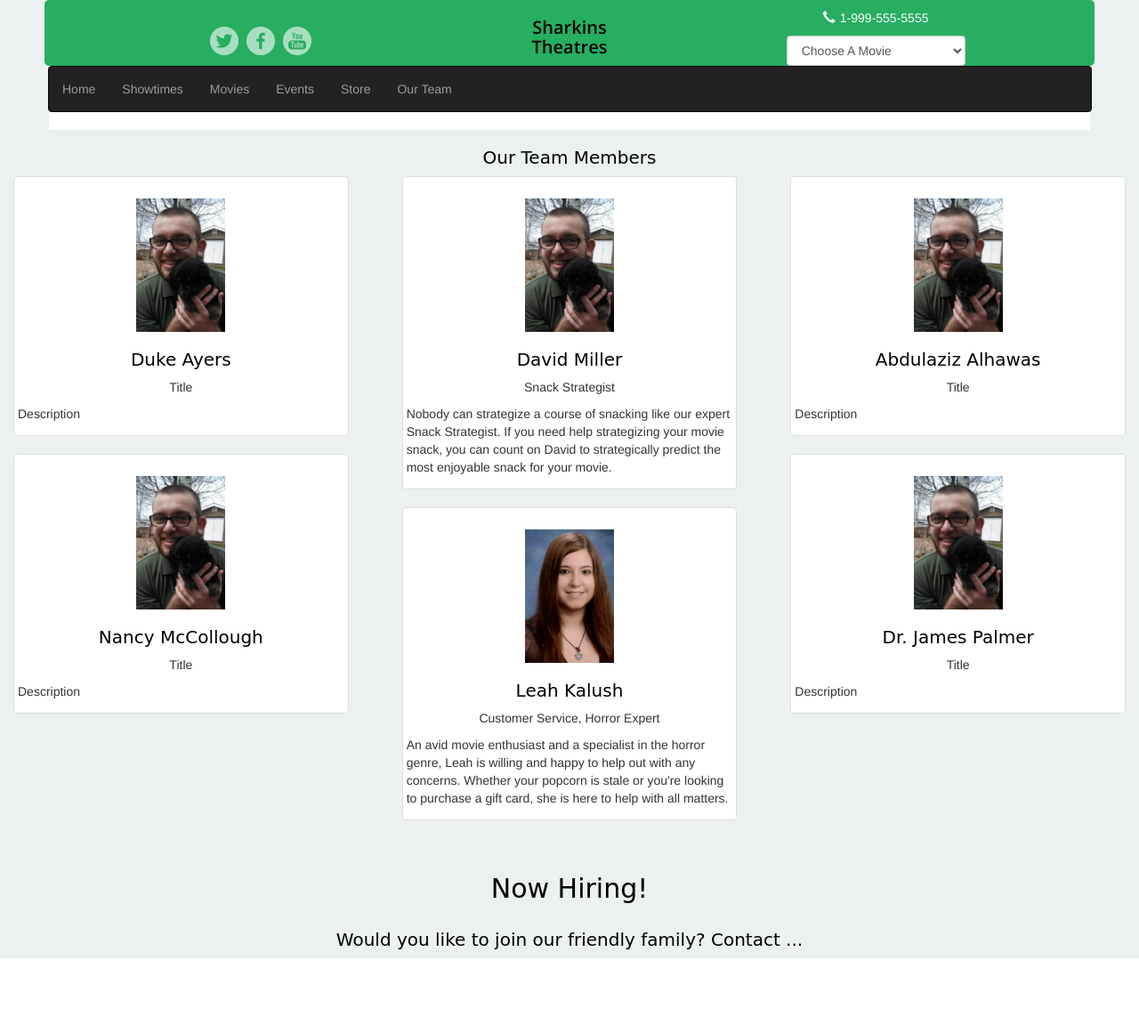
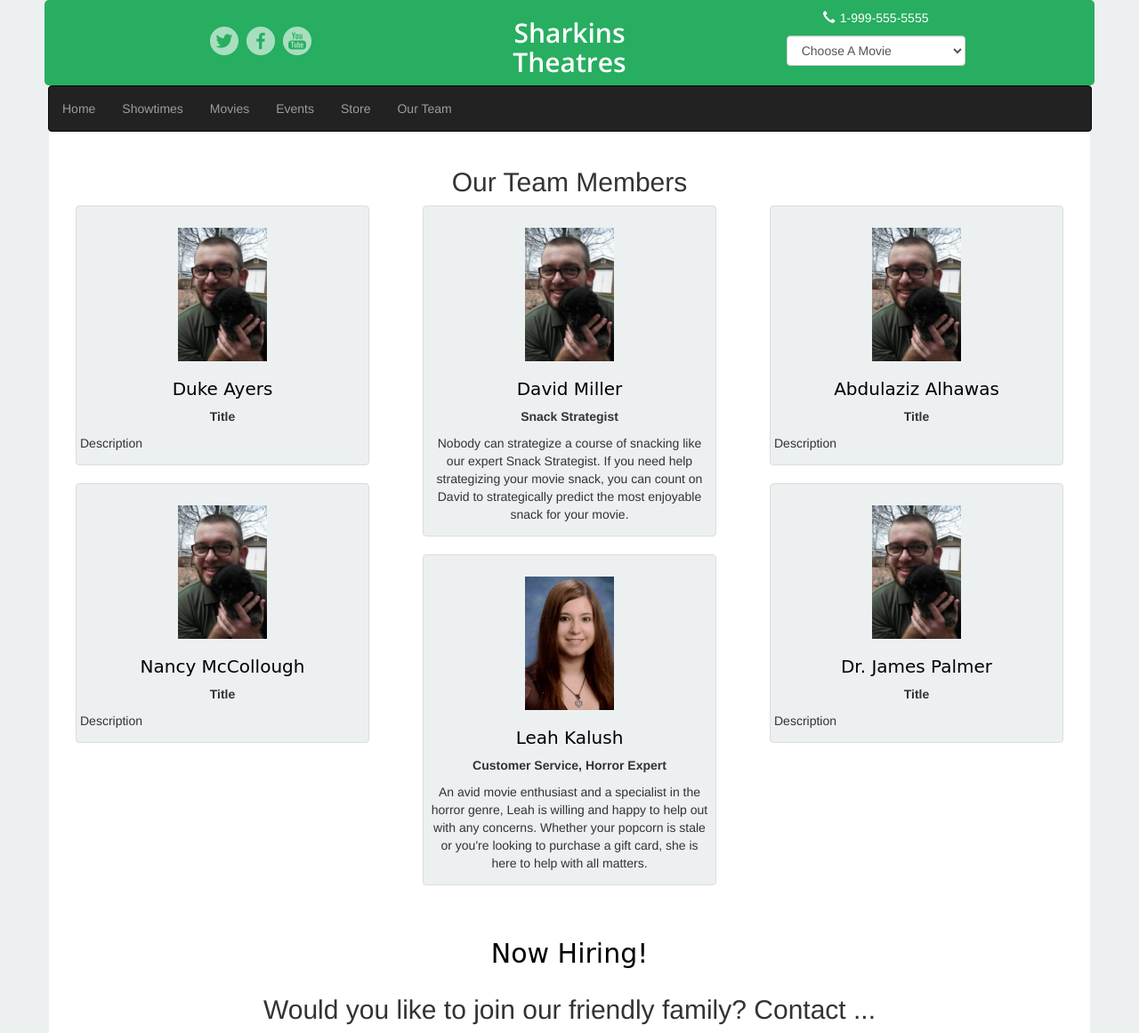
Before and after one commit to dukeayers/cs399_theater, a Django app: page /team in a window 1280 px wide. Shown: the whole page at 89% size. Before the commit the page ends 1077 px from the top, so only its background shows below. Run offline with Django 3.2, Linux system fonts and the light colour scheme; data comes from the database, SQL or seed files in the repository; both versions use the stored data as it was after the commit; grey boxes labelled with a size stand in for pictures from a placeholder-image service; some libraries are stand-ins or nearby versions.

Commit message:
Minor Adjustment to Team.html
Added a bit more bootstrap and made the page conform to what the other
pages currently look like.

```diff
--- a/theater_project/templates/team.html
+++ b/theater_project/templates/team.html
@@ -20,7 +20,7 @@
 	text-align: center;
 }
 
-h2 {
+.thumb-header {
 	color: #000;
 	font-size: 20px;
 	font-family: "Comic Sans MS", cursive, sans-serif;
@@ -38,27 +38,24 @@
 
 {% block content %}
 
-<div id= "container">
-	<div class="row" >
-
+<div class= "container" style="background: white!important;">
+	<div class="row " >
 		<h2 class="intro-text text-center">Our Team Members</h2>
-
-		<div class="col-sm-4 text-center">
-			<div class="col-sm-12 text-center">
-				<div class="thumbnail">
+		<div class="col-sm-4 text-center" >
+			<div class="col-sm-12 text-center" >
+				<div class="thumbnail" style="background:#ecf0f1;">
 					<img class="img-responsive" style="margin-top: 20px; height: 150px;" src="{{ STATIC_URL }}ProfilePics\David.png" alt= "">
-					<h2>Duke Ayers</h2>
-					<p>Title</p>
+					<h2 class="thumb-header">Duke Ayers</h2>
+					<p style="font-weight:bold;">Title</p>
 					<p style="text-align:left">Description</p>
 				</div>
 			</div>
-
 			<div class="col-sm-12 text-center">
 
-				<div class="thumbnail">
+				<div class="thumbnail" style="background:#ecf0f1;">
 					<img class="img-responsive" style="margin-top: 20px; height: 150px;" src="{{ STATIC_URL }}ProfilePics\David.png" alt= "">
-					<h2>Nancy McCollough</h2>
-					<p>Title</p>
+					<h2 class="thumb-header">Nancy McCollough</h2>
+					<p style="font-weight:bold;">Title</p>
 					<p style="text-align:left">Description</p>
 				</div>
 			</div>
@@ -66,38 +63,38 @@
 
 		<div class="col-sm-4 text-center">
 			<div class="col-sm-12 text-center">
-				<div class="thumbnail">
+				<div class="thumbnail" style="background:#ecf0f1;">
 					<img class="img-responsive" style="margin-top: 20px; height: 150px;" src="{{ STATIC_URL }}ProfilePics\David.png" alt= "">
-					<h2>David Miller</h2>
-					<p>Snack Strategist</p>
-					<p style="text-align:left">Nobody can strategize a course of snacking like our expert Snack Strategist. If you need help strategizing your movie snack, you can count on David to strategically predict the most enjoyable 	snack for your movie. </p>
+					<h2 class="thumb-header">David Miller</h2>
+					<p style="font-weight:bold;">Snack Strategist</p>
+					<p >Nobody can strategize a course of snacking like our expert Snack Strategist. If you need help strategizing your movie snack, you can count on David to strategically predict the most enjoyable 	snack for your movie. </p>
 				</div>
  			</div>
 
 			<div class="col-sm-12 text-center">
-				<div class="thumbnail">
+				<div class="thumbnail" style="background:#ecf0f1;">
 					<img class="img-responsive" style="margin-top: 20px; height: 150px;" src="{{ STATIC_URL }}ProfilePics\Leah.png" alt= "">
-					<h2>Leah Kalush</h2>
-					<p>Customer Service, Horror Expert</p>
-					<p style="text-align:left">An avid movie enthusiast and a specialist in the horror genre, Leah is willing and happy to help out with any concerns. Whether your popcorn is stale or you're looking to purchase a gift card, 	she is here to help with all matters.</p>
+					<h2 class="thumb-header">Leah Kalush</h2>
+					<p style="font-weight:bold;">Customer Service, Horror Expert</p>
+					<p>An avid movie enthusiast and a specialist in the horror genre, Leah is willing and happy to help out with any concerns. Whether your popcorn is stale or you're looking to purchase a gift card, 	she is here to help with all matters.</p>
 				</div>
 			</div>
 		</div>
 
 		<div class="col-sm-4 text-center">
 			<div class="col-sm-12 text-center">
-				<div class="thumbnail">
+				<div class="thumbnail" style="background:#ecf0f1;">
 					<img class="img-responsive" style="margin-top: 20px; height: 150px;" src="{{ STATIC_URL }}ProfilePics\David.png" alt= "">
-					<h2>Abdulaziz Alhawas</h2>
-					<p>Title</p>
+					<h2 class="thumb-header">Abdulaziz Alhawas</h2>
+					<p style="font-weight:bold;">Title</p>
 					<p style="text-align:left">Description</p>
 				</div>
 			</div>
 		<div class="col-sm-12 text-center">
-			<div class="thumbnail">
+			<div class="thumbnail" style="background:#ecf0f1;">
 				<img class="img-responsive" style="margin-top: 20px; height: 150px;" src="{{ STATIC_URL }}ProfilePics\David.png" alt= "">
-					<h2>Dr. James Palmer</h2>
-					<p>Title</p>
+					<h2 class="thumb-header">Dr. James Palmer</h2>
+					<p style="font-weight:bold;">Title</p>
 					<p style="text-align:left">Description</p>
 				</div>
 			</div>
```
Also changed, not shown: theater_project/db.sqlite3.
